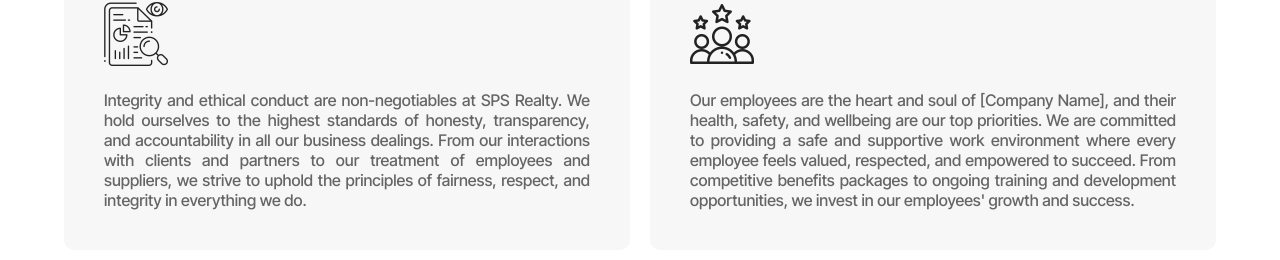
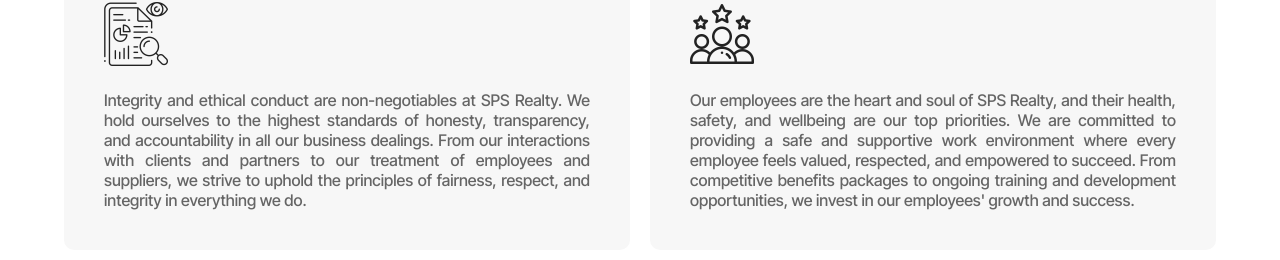
Before and after one commit to CybTekk-LLP/SPS-Realty, a SvelteKit app: page /csr in a window 1280 px wide. Shown: the part 867-1127 px from the top of the page. Built offline with nearby package versions, Linux system fonts and the light colour scheme.

Commit message:
fix: changes

```diff
--- a/src/routes/csr/+page.svelte
+++ b/src/routes/csr/+page.svelte
@@ -25,7 +25,7 @@
       title: "Employee Wellbeing:",
       iconSrc: "images/CSR/Employee.svg",
       description:
-        "Our employees are the heart and soul of [Company Name], and their health, safety, and wellbeing are our top priorities. We are committed to providing a safe and supportive work environment where every employee feels valued, respected, and empowered to succeed. From competitive benefits packages to ongoing training and development opportunities, we invest in our employees' growth and success.",
+        "Our employees are the heart and soul of SPS Realty, and their health, safety, and wellbeing are our top priorities. We are committed to providing a safe and supportive work environment where every employee feels valued, respected, and empowered to succeed. From competitive benefits packages to ongoing training and development opportunities, we invest in our employees' growth and success.",
     },
   ];
 </script>
--- a/src/routes/whychooseus/+page.svelte
+++ b/src/routes/whychooseus/+page.svelte
@@ -37,7 +37,7 @@
       title: "Proven Track Record",
       iconSrc: "images/WhyChooseUs/Track.svg",
       description:
-        "Don't just take our word for it – our track record speaks for itself. Over the years, we have successfully completed countless projects of varying sizes and scopes, earning the trust and loyalty of clients across the region. When you choose [Company Name], you can have confidence knowing that you're working with a company with a proven track record of success.",
+        "Don't just take our word for it – our track record speaks for itself. Over the years, we have successfully completed countless projects of varying sizes and scopes, earning the trust and loyalty of clients across the region. When you choose SPS Realty, you can have confidence knowing that you're working with a company with a proven track record of success.",
     },
   ];
 </script>
```
